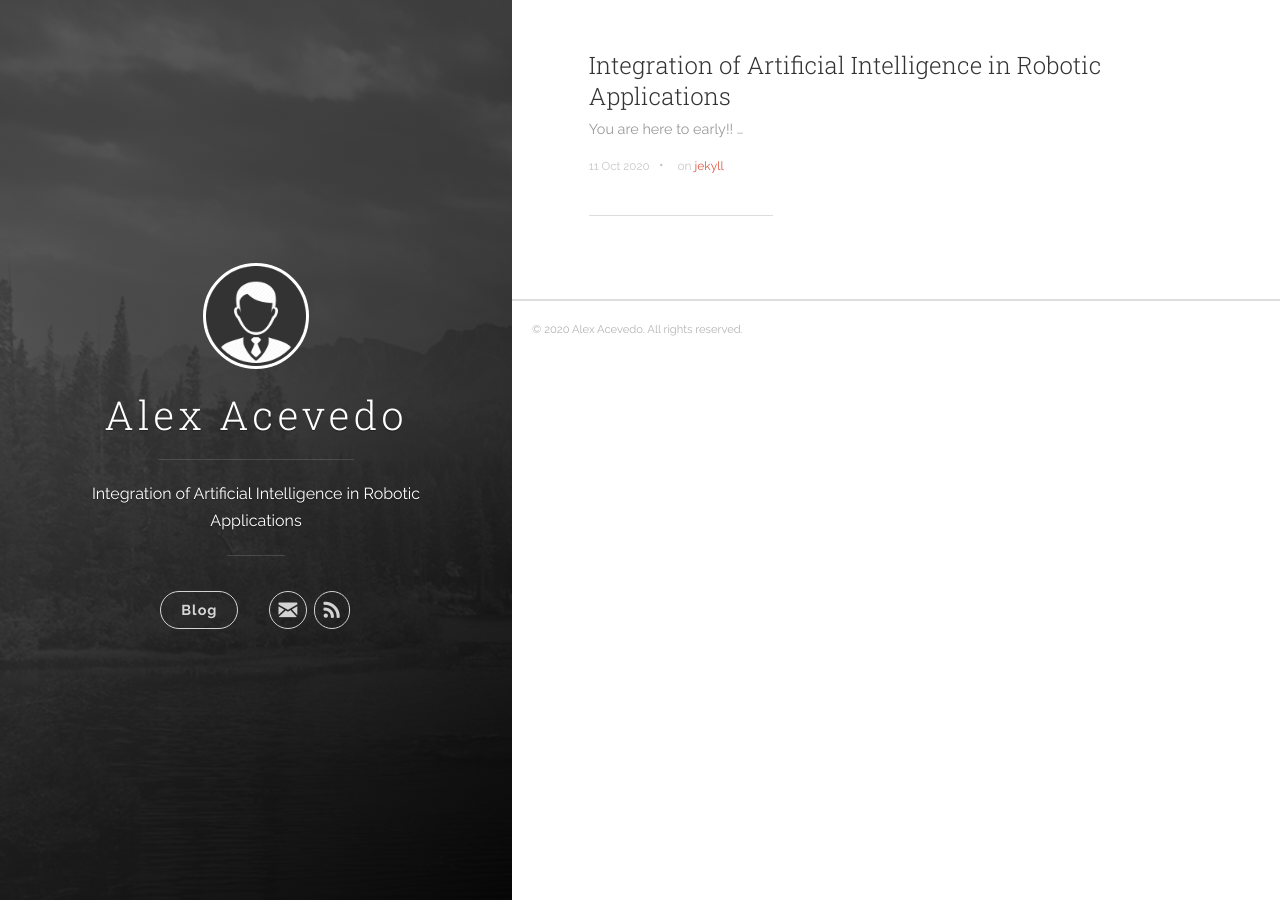
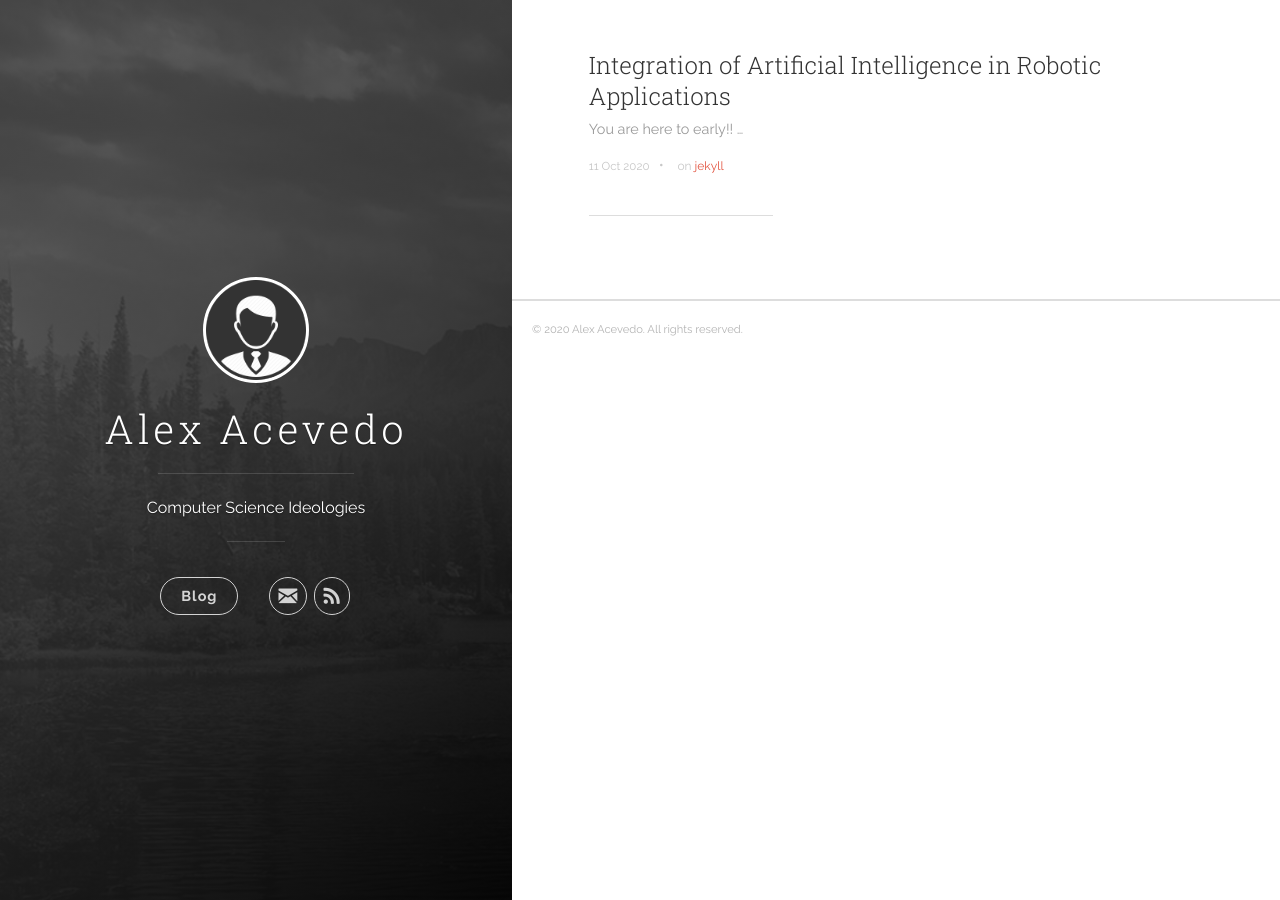
Before and after one commit to acevedo88/acevedo88.github.io, a Jekyll site: the page built from index.html, in a window 1280 px wide. Built offline with Jekyll 4.4.1, drawn with Linux system fonts in a browser that asks for light colours; the list of posts is cut into pages by our own code.

Commit message:
Update _config.yml

```diff
--- a/_config.yml
+++ b/_config.yml
@@ -1,6 +1,6 @@
 # Site settings
 title: Alex Acevedo
-description: 'Integration of Artificial Intelligence in Robotic Applications'
+description: 'Computer Science Ideologies'
 url: 'https://acevedo88.github.io/'
 baseurl: '/'
 # google_analytics: 'UA-XXXXXX-X'
```
